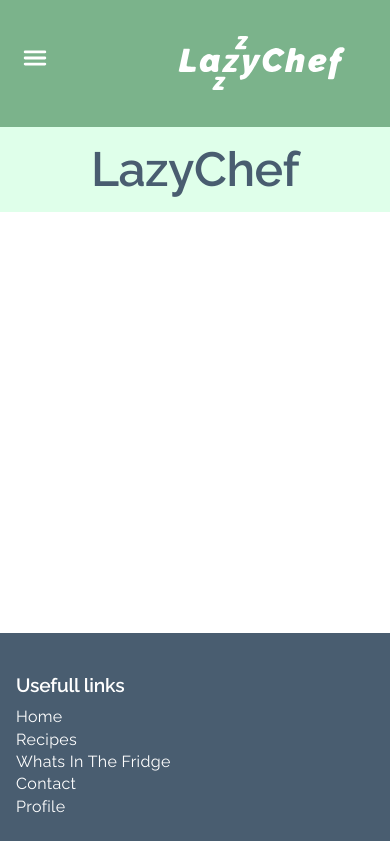
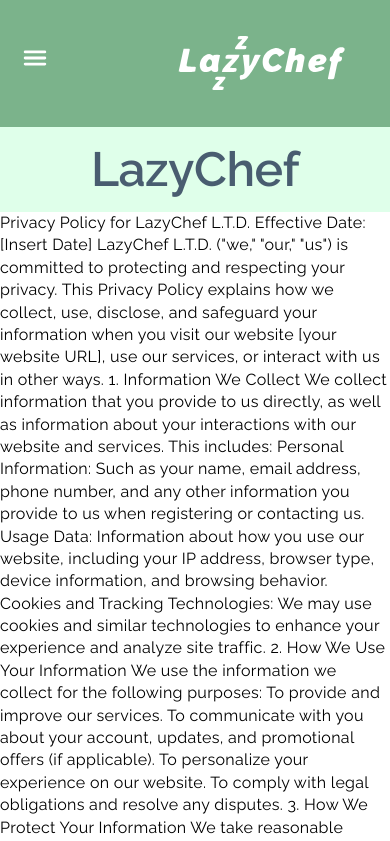
Before and after one commit to RovdH/eindopdracht-frontend-RvdH, a React (Vite) app: page /privacy-statement in a window 390 px wide. Shown: the top 841 px of the page. Built offline with nearby package versions, Linux system fonts and the light colour scheme.

Commit message:
Check finetunen responsive maken main pages

```diff
--- a/src/components/cards/recipe-list/RecipeListAll.module.css
+++ b/src/components/cards/recipe-list/RecipeListAll.module.css
@@ -4,13 +4,12 @@
     justify-content: center;
     align-items: center;
     width: 100%;
-    margin: 0 30px;
 }
 
 .recipe_list {
     display: flex;
     flex-direction: row;
-    margin: 0 5%;
+    margin: 0 10px;
     gap: 15px;
     flex-wrap: wrap;
 }
@@ -42,4 +41,7 @@
     .recipe_list > * {
         flex: 1 1 calc(29% - 15px);
     }
+    .recipe__wrapper {
+        margin: 0;
+    }
 }
--- a/src/components/sections/filterbartop/SearchFilters.module.css
+++ b/src/components/sections/filterbartop/SearchFilters.module.css
@@ -65,3 +65,63 @@
 .search__filters_dropdown:hover {
     border-color: var(--primary-color);
 }
+
+
+@media (max-width: 768px) {
+    .search__bar {
+        flex-direction: column;
+        align-items: center;
+    }
+
+    .search__filters_options {
+        display: flex;
+        flex-direction: column;
+        align-items: center;
+        gap: 10px;
+        margin-top: 15px;
+    }
+
+    .search__filters_dropdown {
+        width: 100%;
+        max-width: 300px;
+        padding: 12px 20px;
+    }
+
+    .search__bar_find {
+        width: 100%;
+        max-width: 400px;
+    }
+}
+@media (max-width: 768px) {
+    .search__bar {
+        flex-direction: column;
+        align-items: center;
+    }
+
+    .search__bar_find {
+        width: 100%;
+        max-width: 350px;
+        padding: 10px 35px 10px 35px;
+    }
+
+    .search__bar_icon {
+        right: 20px;
+        top: 18px;
+        font-size: 20px;
+    }
+
+    .search__filters_options {
+        display: grid;
+        grid-template-columns: repeat(2, 1fr);
+        gap: 15px;
+        margin-top: 15px;
+        width: 100%;
+        align-items: center;
+    }
+
+    .search__filters_dropdown {
+        width: 100%;
+        max-width: 180px;
+        padding: 12px 20px;
+    }
+}
--- a/src/components/sections/navbar/Navbar.module.css
+++ b/src/components/sections/navbar/Navbar.module.css
@@ -52,7 +52,7 @@
         display: block;
         font-size: 30px;
         cursor: pointer;
-        z-index: 2;
+        z-index: 5;
     }
 
     .nav__menu_list,
@@ -65,6 +65,7 @@
         align-items: center;
         justify-content: space-between;
         position: relative;
+        z-index: 5;
     }
 
     .mobile_menu {
--- a/src/pages/contact/Contact.module.css
+++ b/src/pages/contact/Contact.module.css
@@ -7,3 +7,14 @@
     margin: 30px 30px;
     column-gap: 50px;
 }
+@media (max-width: 700px) {
+    .contact__main {
+        flex-direction: column;
+        align-items: center;
+        gap: 1rem;
+    }
+
+    .contact__main > * {
+        width: 100%;
+    }
+}
--- a/src/pages/home/Home.module.css
+++ b/src/pages/home/Home.module.css
@@ -54,6 +54,7 @@
     min-width: 600px;
     z-index: 5;
     background-color: white;
+    margin: 0 20px;
 }
 
 .home__form_title {
@@ -108,6 +109,7 @@
     justify-content: center;
     width: 100vw;
     margin-top: 5%;
-    padding: 2% 0;
+    padding: 2% 20px;
     background-color: var(--primary-light);
+    text-align: center;
 }
--- a/src/pages/page-not-found/Page-not-found.jsx
+++ b/src/pages/page-not-found/Page-not-found.jsx
@@ -4,7 +4,9 @@
 
 function PageNotFound() {
     return (
+        <>
         <TitleBar/>
+        </>
     )
 }
 export default PageNotFound
--- a/src/pages/privacy-statement/Privacy-statement.jsx
+++ b/src/pages/privacy-statement/Privacy-statement.jsx
@@ -1,8 +1,72 @@
 import TitleBar from "../../components/sections/titlebar/TitleBar.jsx";
 
 function PrivacyStatement() {
-    return (
+    return (<>
      <TitleBar/>
+        <p>Privacy Policy for LazyChef L.T.D.
+            Effective Date: [Insert Date]
+
+            LazyChef L.T.D. ("we," "our," "us") is committed to protecting and respecting your privacy. This Privacy Policy explains how we collect, use, disclose, and safeguard your information when you visit our website [your website URL], use our services, or interact with us in other ways.
+
+            1. Information We Collect
+            We collect information that you provide to us directly, as well as information about your interactions with our website and services. This includes:
+
+            Personal Information: Such as your name, email address, phone number, and any other information you provide to us when registering or contacting us.
+
+            Usage Data: Information about how you use our website, including your IP address, browser type, device information, and browsing behavior.
+
+            Cookies and Tracking Technologies: We may use cookies and similar technologies to enhance your experience and analyze site traffic.
+
+            2. How We Use Your Information
+            We use the information we collect for the following purposes:
+
+            To provide and improve our services.
+
+            To communicate with you about your account, updates, and promotional offers (if applicable).
+
+            To personalize your experience on our website.
+
+            To comply with legal obligations and resolve any disputes.
+
+            3. How We Protect Your Information
+            We take reasonable precautions to protect your information from unauthorized access, use, or disclosure. However, no data transmission over the internet or method of electronic storage is 100% secure. While we strive to protect your information, we cannot guarantee its absolute security.
+
+            4. Sharing Your Information
+            We do not sell, rent, or trade your personal information. We may share your information in the following circumstances:
+
+            Service Providers: We may share your information with third-party service providers who perform services on our behalf, such as website hosting, analytics, or customer support.
+
+            Legal Requirements: We may disclose your information if required by law or to protect our rights, property, or safety, or the rights, property, or safety of others.
+
+            5. Your Rights and Choices
+            You have certain rights regarding your personal information, including the right to:
+
+            Access, update, or delete your personal information.
+
+            Opt out of receiving promotional communications from us.
+
+            Control cookie preferences via your browser settings.
+
+            6. Data Retention
+            We retain your information only for as long as necessary to fulfill the purposes outlined in this Privacy Policy unless a longer retention period is required or permitted by law.
+
+            7. International Transfers
+            If you are located outside of [your country], please be aware that your information may be transferred to, processed, and stored in a country that may have different data protection laws than your country of residence. By using our services, you consent to this transfer.
+
+            8. Children’s Privacy
+            Our website and services are not intended for children under the age of 13. We do not knowingly collect personal information from children. If we learn that we have collected personal information from a child under the age of 13, we will take steps to delete that information.
+
+            9. Changes to This Privacy Policy
+            We may update this Privacy Policy from time to time. Any changes will be posted on this page, and the “Effective Date” will be updated accordingly. We encourage you to review this Privacy Policy periodically.
+
+            10. Contact Us
+            If you have any questions or concerns about this Privacy Policy, please contact us at:
+
+            LazyChef L.T.D.
+            Email: [Your contact email]
+            Address: [Your company address]
+            Phone: [Your company phone number]</p>
+        </>
     )
 }
 export default PrivacyStatement
--- a/src/pages/whats-in-the-fridge/Whats-in-the-fridge.module.css
+++ b/src/pages/whats-in-the-fridge/Whats-in-the-fridge.module.css
@@ -2,5 +2,17 @@
     display: flex;
     flex-direction: row;
     justify-content: space-evenly;
-    align-items: center;
+    align-items: flex-start;
 }
+
+@media (max-width: 1200px) {
+    .witf__wrapper {
+        flex-direction: column;
+        align-items: center;
+        gap: 1rem;
+    }
+
+    .witf__wrapper > * {
+        width: 100%;
+    }
+}
```
Also changed, not shown: src/pages/recipes/Recipes.module.css (line endings or trailing spaces).
